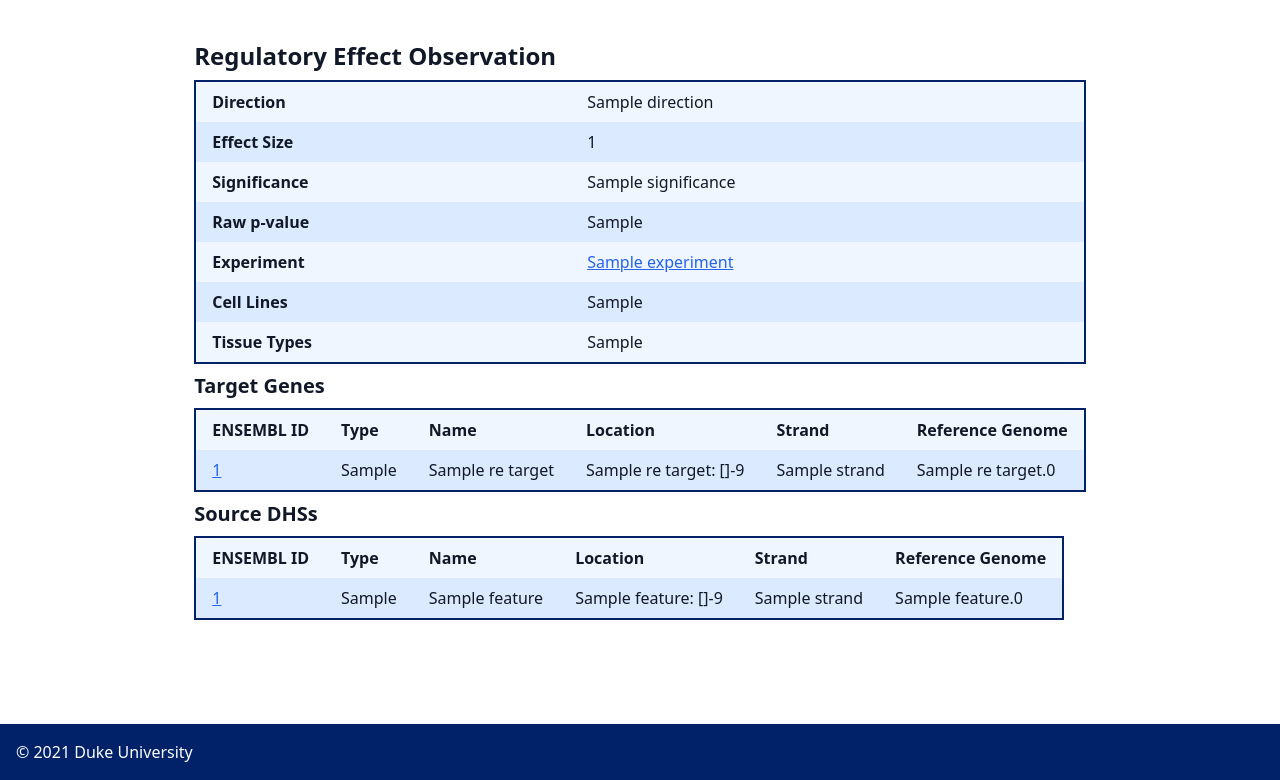
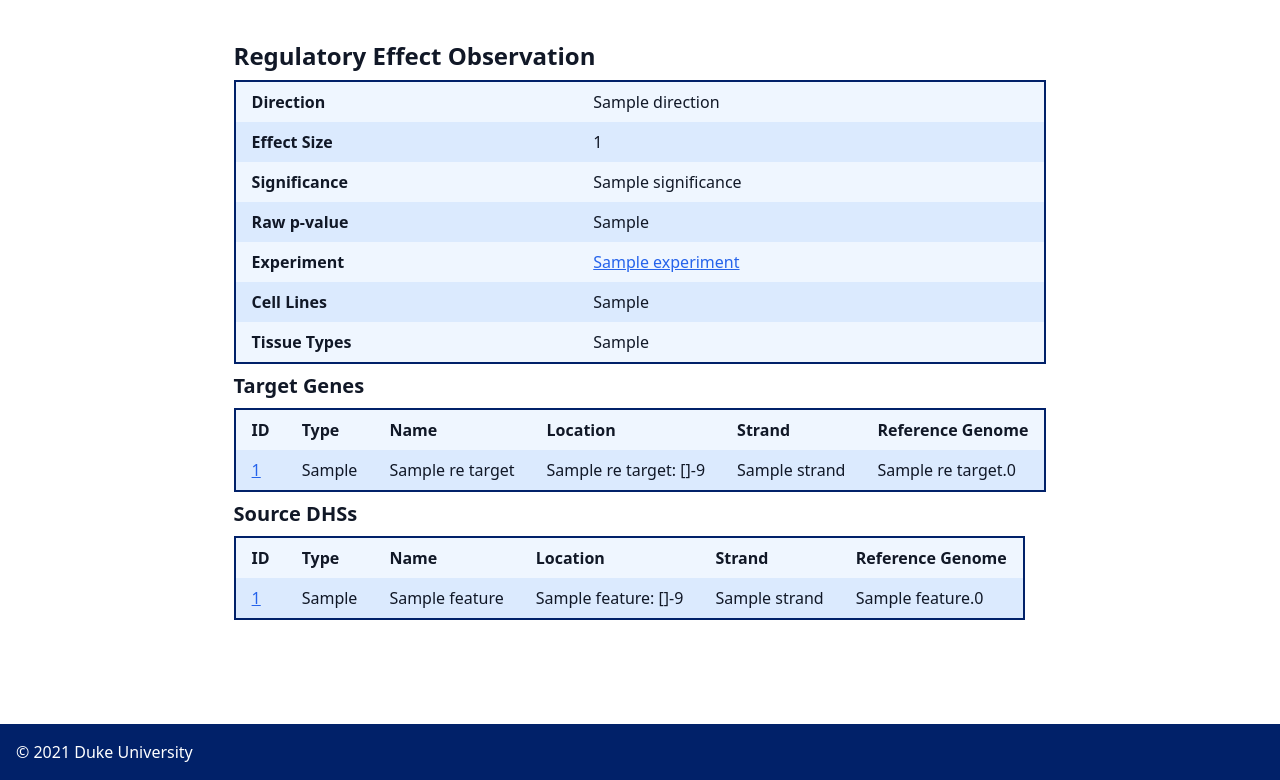
Before and after one commit to ReddyLab/cegs-portal, a Django app: template cegs_portal/search/templates/search/v1/reg_effect.html in a window 1280 px wide. Shown: the part 56-836 px from the top of the page. Run offline with Django 3.2, Linux system fonts and the light colour scheme; the template is opened without the code that fills it: most values are stand-ins (such as "Sample title", 1, 10 or a date in 2020).

Commit message:
Change ID table header
The ID shown isn't the Ensembl ID

```diff
--- a/cegs_portal/search/templates/search/v1/partials/_features.html
+++ b/cegs_portal/search/templates/search/v1/partials/_features.html
@@ -1,6 +1,6 @@
     <div>
         <table class="data-table">
-            <tr><th>ENSEMBL ID</th><th>Type</th><th>Name</th><th>Location</th><th>Strand</th><th>Reference Genome</th></tr>
+            <tr><th>ID</th><th>Type</th><th>Name</th><th>Location</th><th>Strand</th><th>Reference Genome</th></tr>
             {% for feature in features %}
                 <tr class="{% cycle 'bg-blue-100' 'bg-blue-50' %}">
                     <td><a href="{% url 'search:dna_features' 'accession' feature.accession_id %}">{{ feature.accession_id }}</a></td>
```
